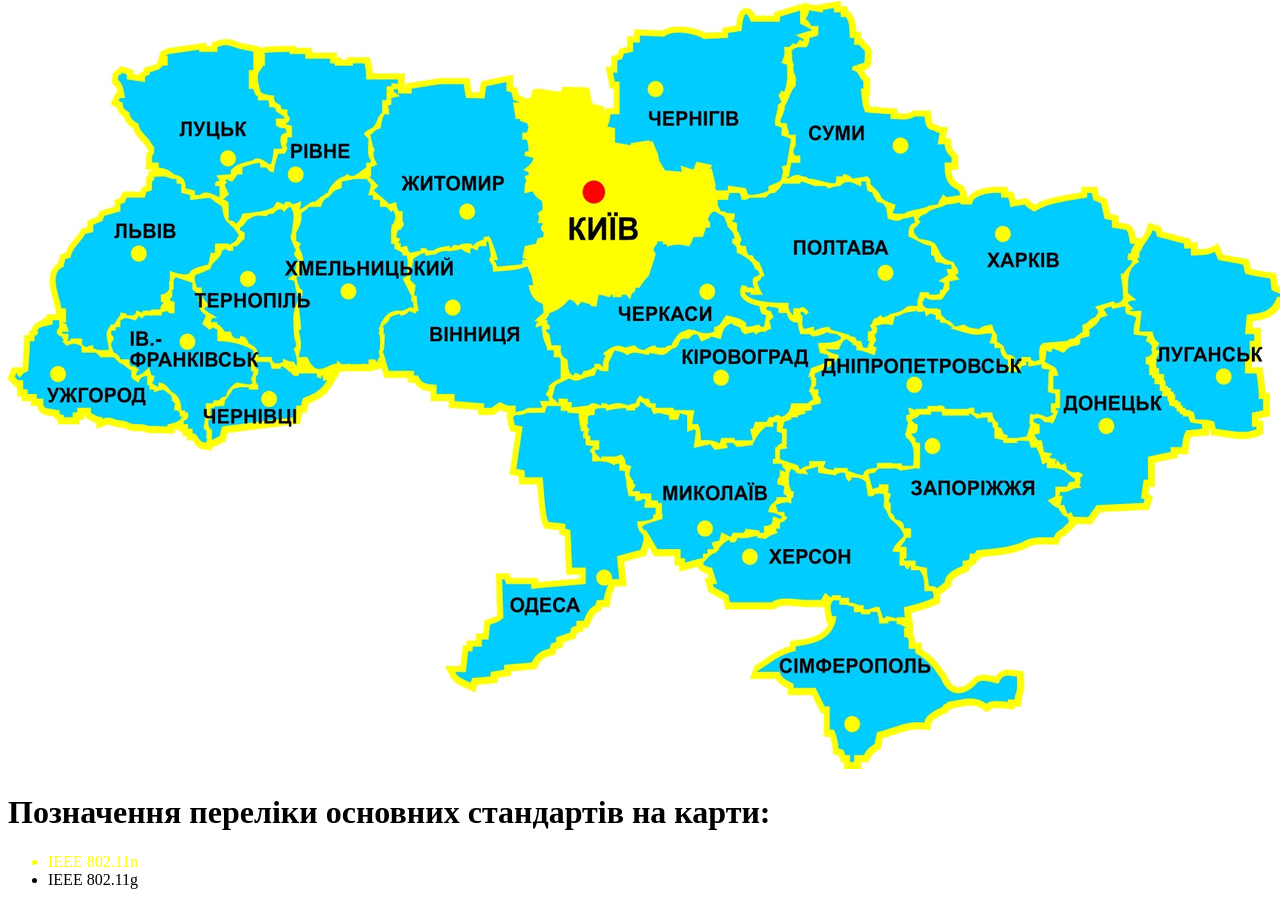
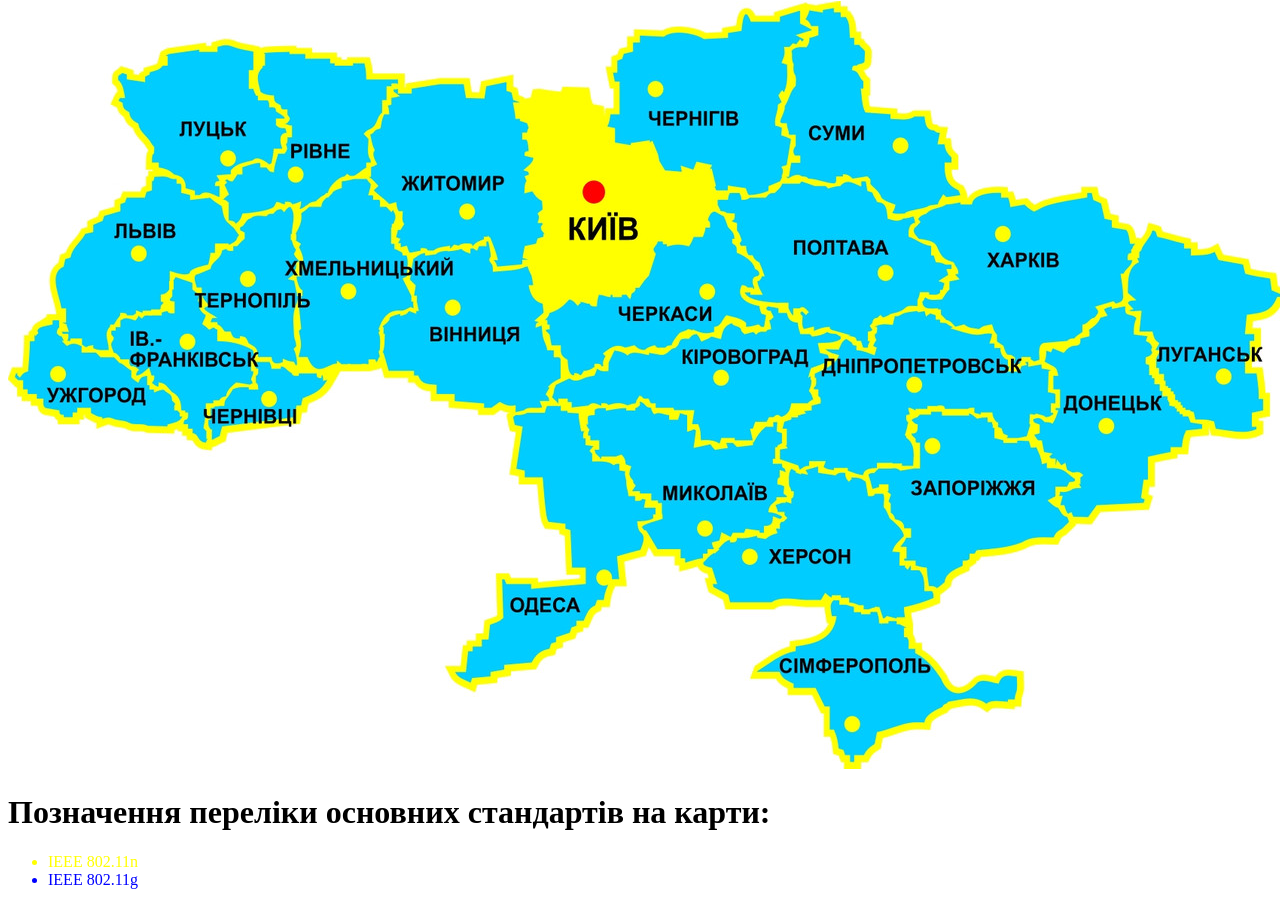
Before and after one commit to bakum92/IEEE-802.11, a plain HTML site: page index.html in a window 1280 px wide. Shown: the part 793-1698 px from the top of the page. Drawn offline with Linux system fonts and the light colour scheme.

Commit message:
IEEE-802.11

```diff
--- a/index.html
+++ b/index.html
@@ -39,7 +39,7 @@ IEEE 802.11аx — є наступником 802.11ac. Робочі діапаз
 <h1>Позначення переліки основних стандартів на карти:</h1>
 <ul>
     <li class="koby">IEEE 802.11n</li>
-    <li class="koby_2">IEEE 802.11g</li>
+    <li class="koby_1">IEEE 802.11g</li>
 </ul>
 </body>
 </html>
```
